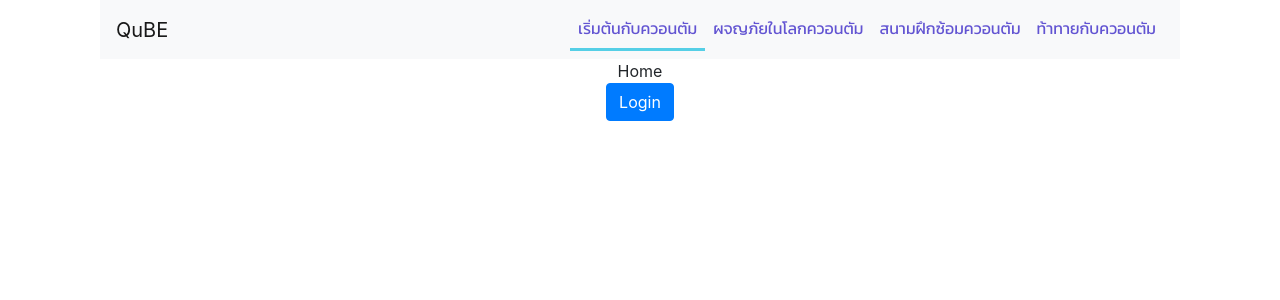
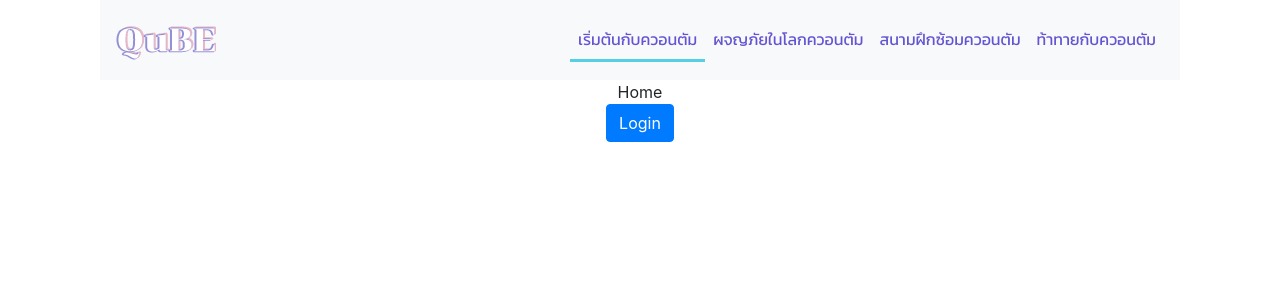
Before and after one commit to Kadphol/QuBE, a React (Create React App) app in the folder frontend/: page / in a window 1280 px wide. Shown: the top 300 px of the page. Built offline with nearby package versions, Linux system fonts and the light colour scheme; a web font is replaced by a local one.

Commit message:
Add logo brand in Navbar

```diff
--- a/frontend/src/components/NavigationBar/NavigationBar.css
+++ b/frontend/src/components/NavigationBar/NavigationBar.css
@@ -1,3 +1,4 @@
 .nav-link { color: #6254D2 !important; font-family: 'Kanit', sans-serif;}
 .nav-link:hover { border-bottom: 3px solid #7BD5F5; background-color: #EEEEEE;}
 .nav-link.active { border-bottom: 3px solid #55CFE6; }
+nav.navbar { padding-top: 0px; padding-bottom: 0px; }
--- a/frontend/src/components/NavigationBar/NavigationBar.tsx
+++ b/frontend/src/components/NavigationBar/NavigationBar.tsx
@@ -1,6 +1,7 @@
 import React from 'react';
 import { Navbar, Nav } from 'react-bootstrap';
 import { NavLink } from 'react-router-dom';
+import logo from '../../assets/brand.png';
 
 import './NavigationBar.css';
 
@@ -9,7 +10,7 @@ class NavigationBar extends React.Component {
     return (
       <React.Fragment>
         <Navbar bg="light">
-          <Navbar.Brand href="/">QuBE</Navbar.Brand>
+          <Navbar.Brand href="/"><img src={logo} alt="QuBE logo brand for navbar."/></Navbar.Brand>
           <Navbar.Collapse>
             <Nav className="justify-content-end ml-auto">
               <NavLink exact to="/" className="nav-link">เริ่มต้นกับควอนตัม</NavLink>
```
